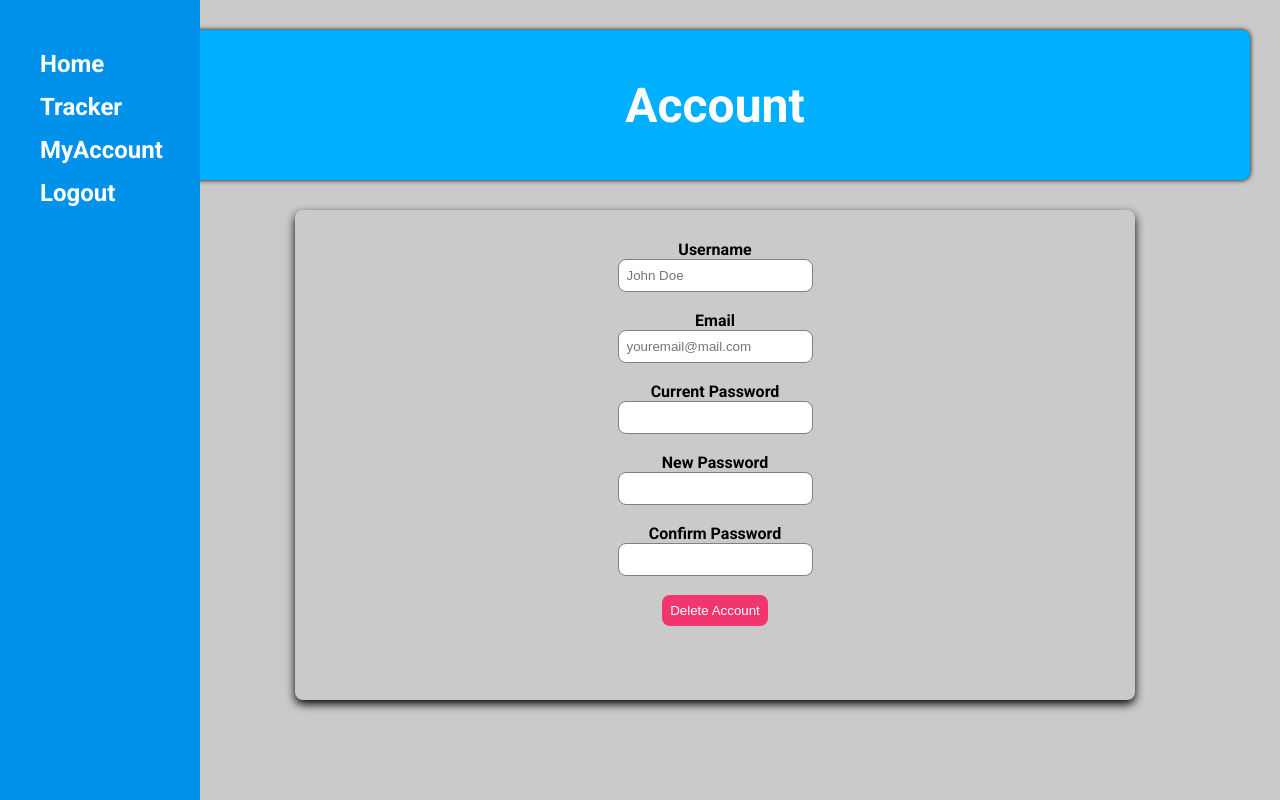
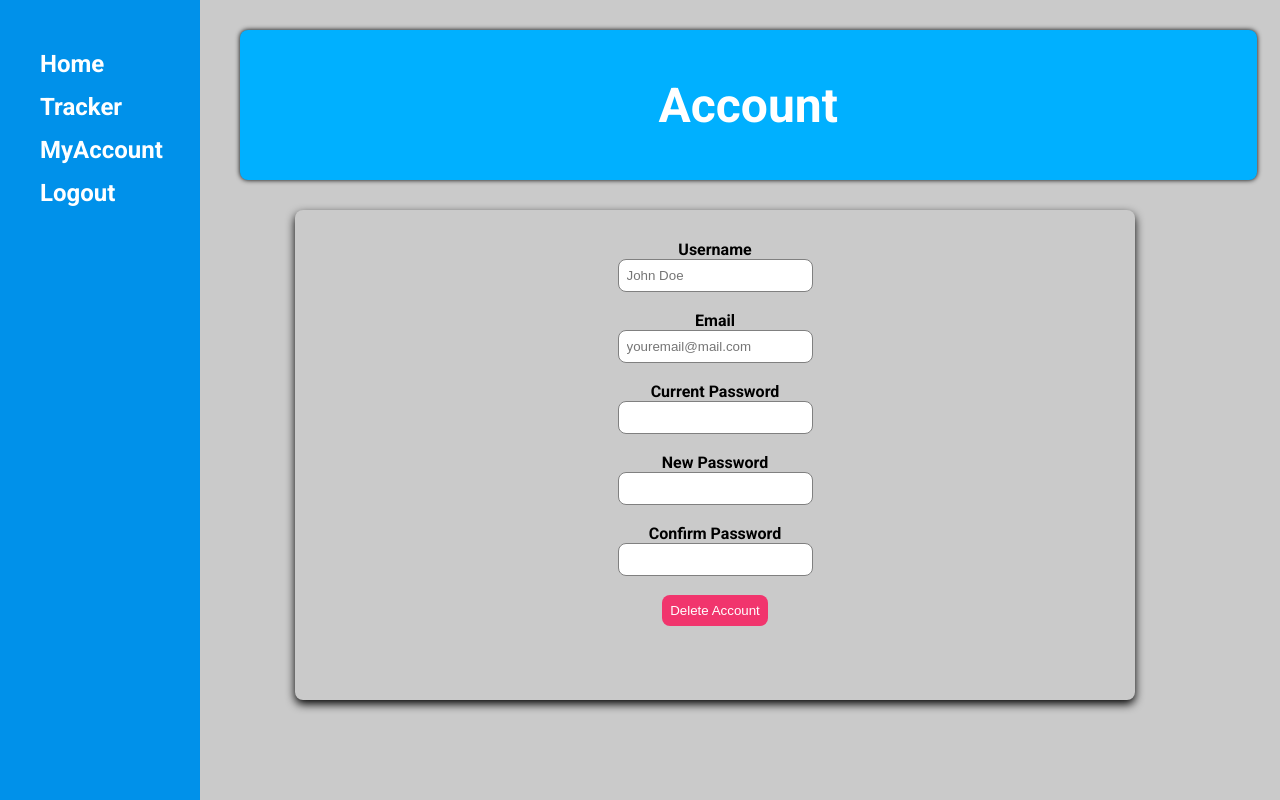
Before and after one commit to Coder-Dai/job-tracker, a React (Create React App) app: page /myaccount in a window 1280 px wide. Built offline with nearby package versions, Linux system fonts and the light colour scheme.

Commit message:
Update Home and Account styling

```diff
--- a/src/components/home.css
+++ b/src/components/home.css
@@ -9,12 +9,13 @@
 #home-header {
   background-color: #00b0ff;
   height: 150px;
-  width: 100%;
+  width: 95%;
   border-radius: 0.5rem;
   display: flex;
   justify-content: center;
   align-items: center;
   box-shadow: 0 0 5px;
+  margin-left: 60px;
 }
 
 #home-header > h1 {
--- a/src/components/myAccount.css
+++ b/src/components/myAccount.css
@@ -5,12 +5,13 @@
 #myaccount-header {
   background-color: #00b0ff;
   height: 150px;
-  width: 100%;
+  width: 95%;
   border-radius: 0.5rem;
   display: flex;
   justify-content: center;
   align-items: center;
   box-shadow: 0 0 5px;
+  margin-left: 60px;
 }
 #myaccount-header > h1 {
   color: #fff;
```
